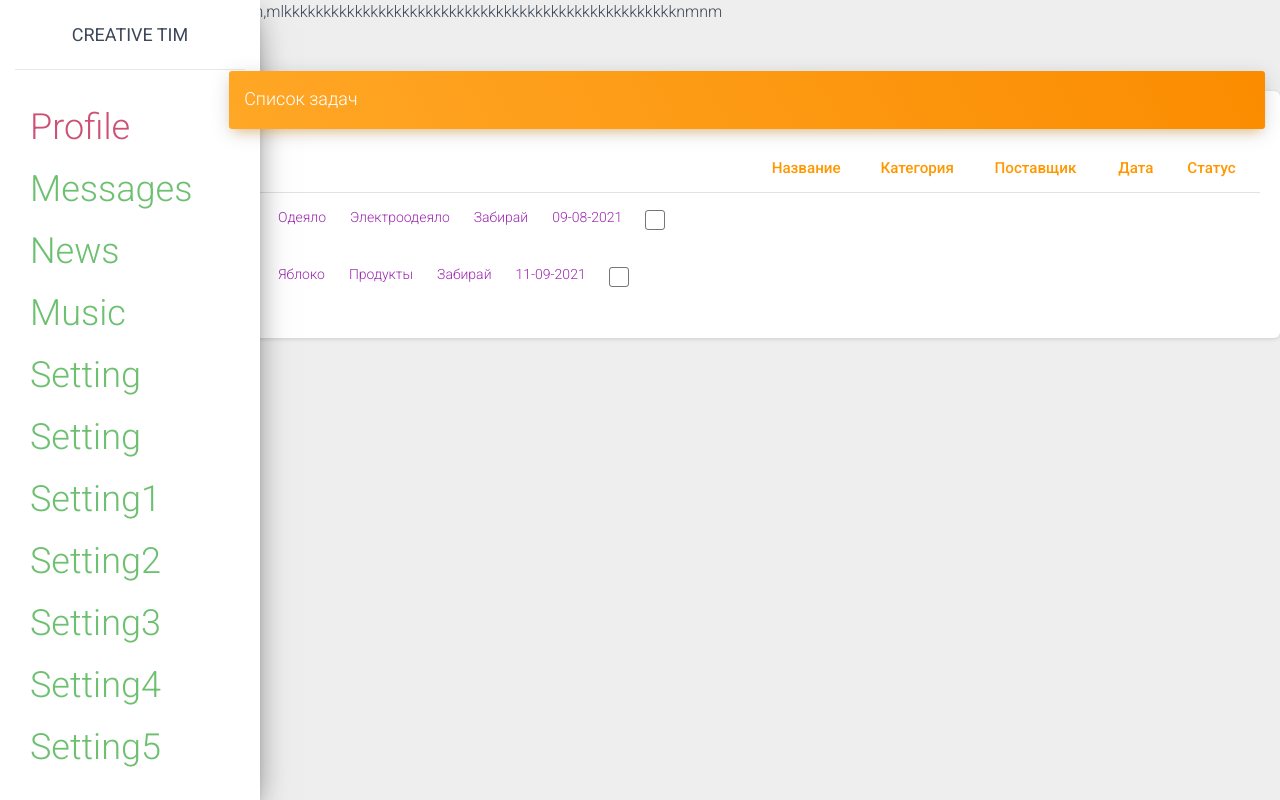
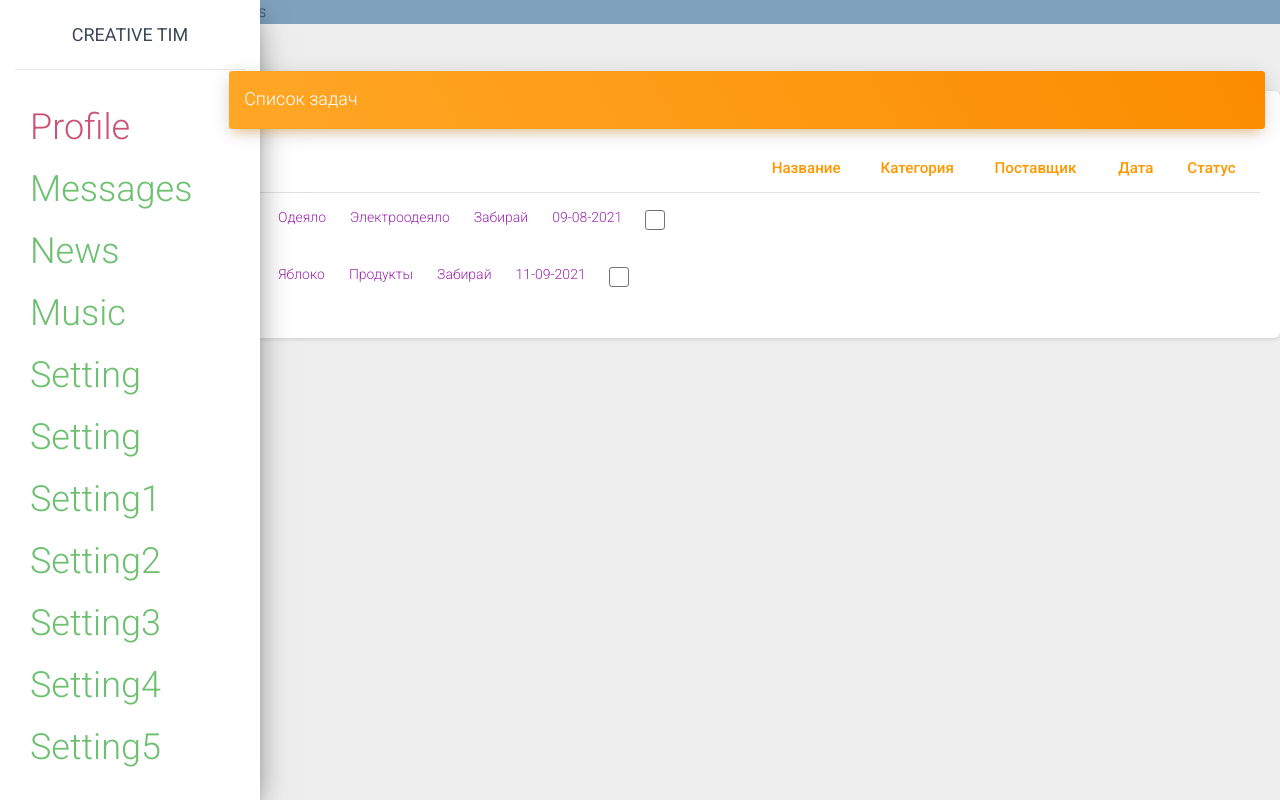
Before and after one commit to mossberg500/zabiray-react, a React (Create React App) app: page / in a window 1280 px wide. Built offline with nearby package versions, Linux system fonts and the light colour scheme.

Commit message:
перед добавлением router 08092021

```diff
--- a/src/app/components/Dialogs/Dialogs.jsx
+++ b/src/app/components/Dialogs/Dialogs.jsx
@@ -1,9 +1,11 @@
 import React from 'react';
-import './Dialogs.module.css'
+import s from'./Dialogs.module.css'
 
-const Dialogs = () => {
+const Dialogs = (props) => {
         return (
-            <div>mnm,n,mlkkkkkkkkkkkkkkkkkkkkkkkkkkkkkkkkkkkkkkkkkkkkkkkkkknmnm</div>
+            <div className={s.headercon}>
+                Dialogs
+            </div>
         )
     };
 
--- a/src/app/components/Dialogs/Dialogs.module.css
+++ b/src/app/components/Dialogs/Dialogs.module.css
@@ -0,0 +1,4 @@
+.headercon {
+    grid-area: c;
+    background-color: #7ea1bd;
+}
```
